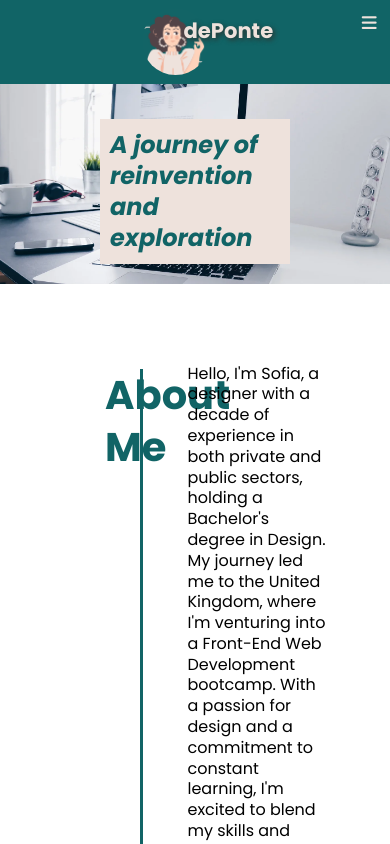
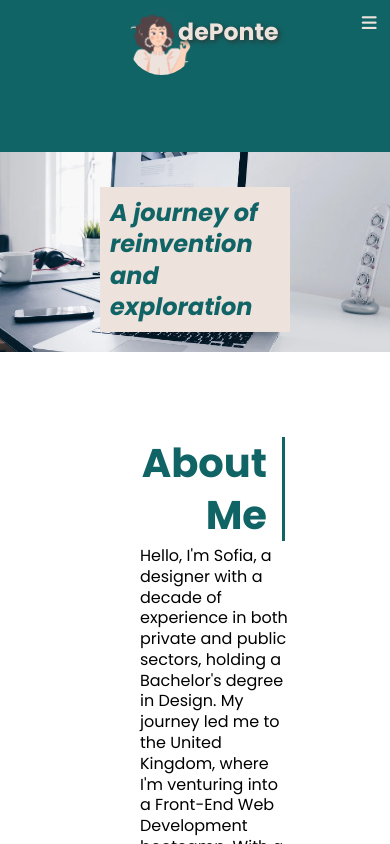
Before and after one commit to deponte-designer/deponte-web-portfolio, a plain HTML site: page index.html in a window 390 px wide. Shown: the top 844 px of the page. Drawn offline with Linux system fonts and the light colour scheme.

Commit message:
fixed header, nav & gap in the sections

```diff
--- a/css/style.css
+++ b/css/style.css
@@ -60,7 +60,7 @@ header {
 
 figure {
   display: flex;
-  margin-top: 6.5vh;
+  margin-top: 6vh;
   overflow: visible;
   z-index: 1;
 }
@@ -71,7 +71,7 @@ figure {
 }
 
 .title-header {
-  margin: 1vh -3vh;
+  margin: 1vh -2vh;
   text-shadow: 2px 2px 5px #2C3532;
 }
 
@@ -146,8 +146,7 @@ nav a:hover:after {
 .page-section {
   display: grid;
   grid-template-columns: 25% 75%;
-  margin: 80px 0;
-  gap: 40px;
+  margin-top: 80px;
 }
 
 .page-section h2 {
@@ -157,6 +156,10 @@ nav a:hover:after {
   padding-right: 15px;
   margin: 5px;
   color: var(--bg-header);
+}
+
+.page-section p, .portfolio-grid, .contact-content {
+  padding-left: 40px;
 }
 
 /* * ----- WORK SECTION ----- */
@@ -291,18 +294,17 @@ footer a {
 @media only screen and (max-width: 1000px) {
   /* ! --------------------------------------------- TO BE COMPLETE */
 
+  /* * ----- HEADER STYLE ----- */
   header {
     flex-direction: column;
     max-height: 30vh;
+    min-height: 18vh;
     padding: 0;
     width: 100vw;
   }
 
   figure {
-    /* justify-content: center; */
-    /* margin: 0 auto; */
-    margin: 1vh 1vh;
-    /* margin-left: 10vw; */
+    margin: 1vh 0vh;
   }
 
   .avatar {
@@ -310,25 +312,46 @@ footer a {
   }
 
   .title-header {
-    font-size: 2.5vh;
+    font-size: 2.8vh;
   }
 
-
   nav {
-    /* display: flex; */
-    /* padding: -3vh 1vh; */
+    margin-bottom: 1vh;
   }
 
   header nav ul {
-    /* display: block; */
     display: flex;
     justify-content: space-between;
     min-width: 60vw;
     font-size: 2vh;
+    padding-left: -40px;
   }
 
   nav ul {
     margin:  1vh 1vh;
+  }
+
+
+/* * ----- MAIN SECTION STYLE ----- */
+  .page-section {
+    display: flex;
+    flex-direction: column;
+  }
+
+  /* .page-section {
+    display: grid;
+    grid-template-columns: 25% 75%;
+    margin: 80px 0;
+    gap: 40px;
+  } */
+
+  .page-section h2 {
+    font-size: 40px;
+    text-align: right;
+    border-right: 3px solid var(--bg-header);
+    padding-right: 15px;
+    margin: 5px;
+    color: var(--bg-header);
   }
 
 
```
